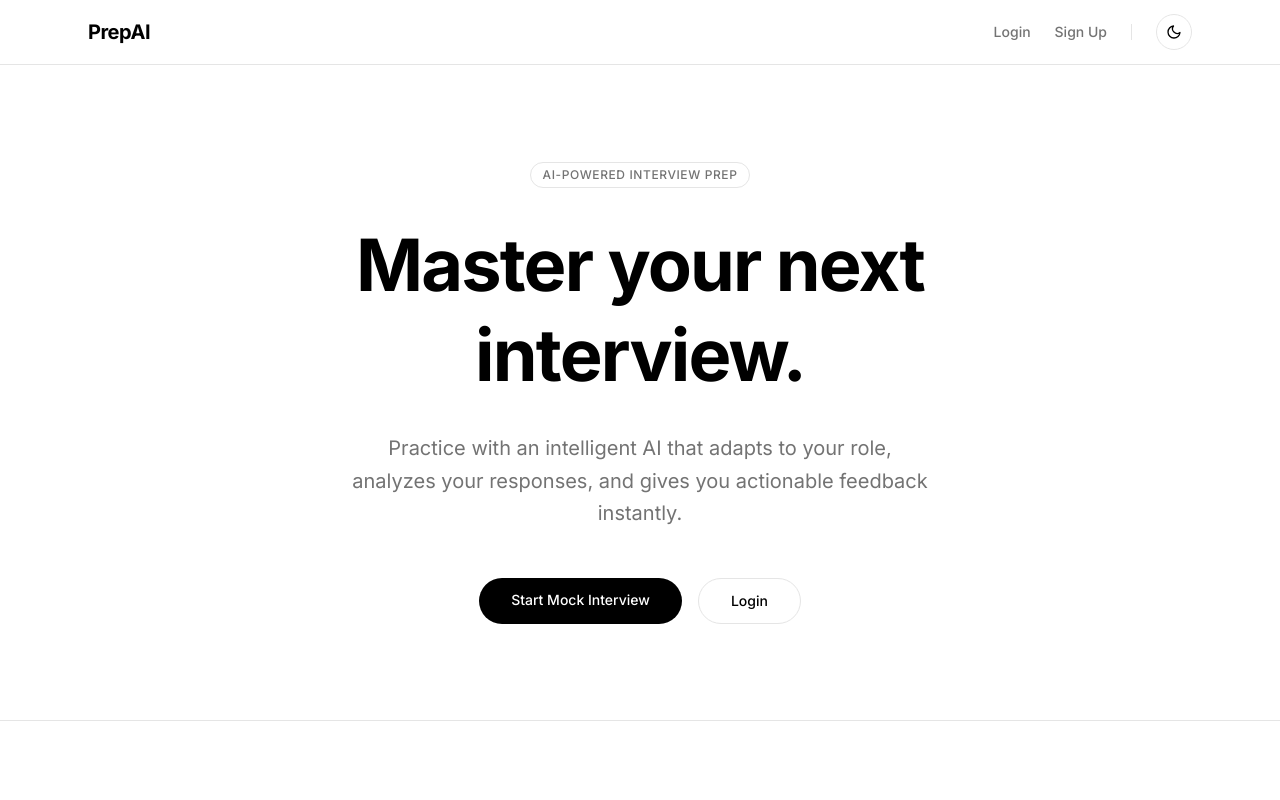
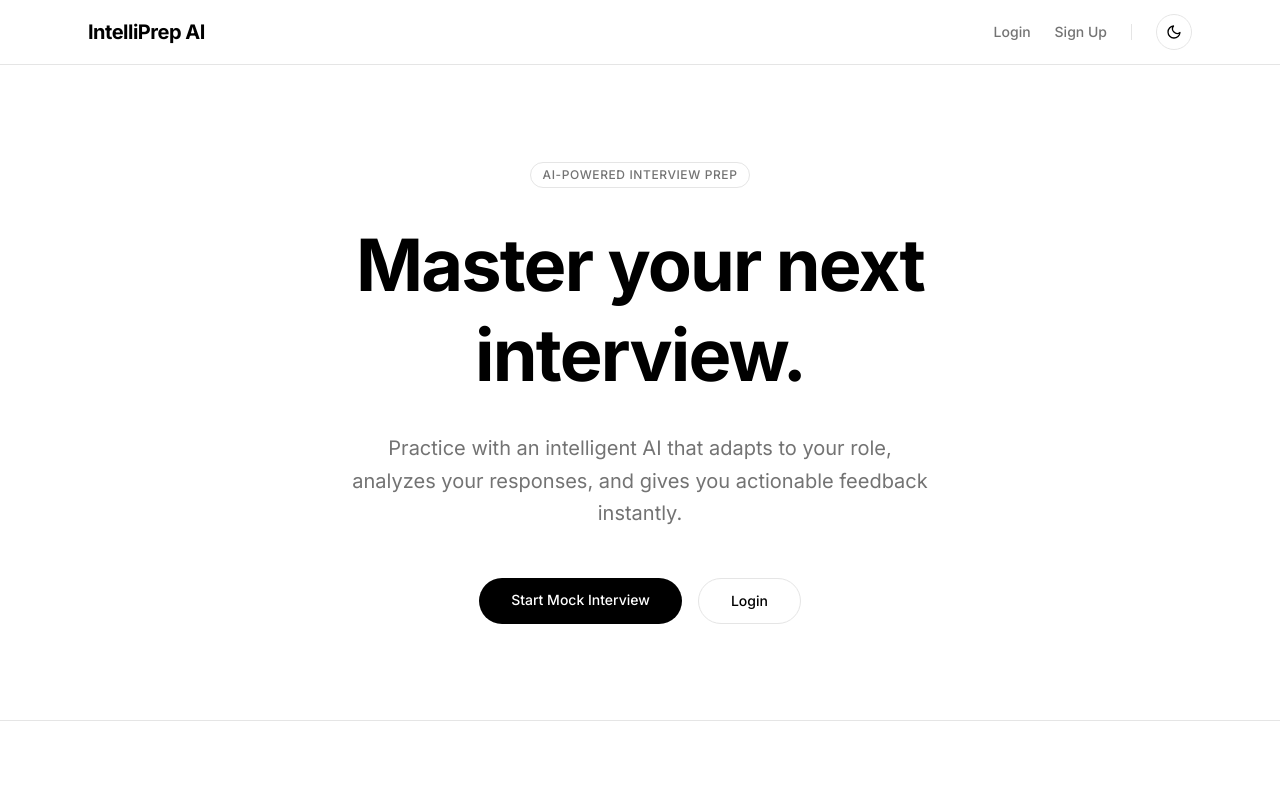
Before and after one commit to Dadi-Dinesh/PrepAI, a Next.js app in the folder frontend/: page / in a window 1280 px wide. Shown: the top 800 px of the page. Built offline with nearby package versions, Linux system fonts and the light colour scheme.

Commit message:
readme added

```diff
--- a/frontend/app/components/Footer.js
+++ b/frontend/app/components/Footer.js
@@ -115,7 +115,7 @@ export default function Footer() {
             </button>
           </div>
           <p className="text-sm text-gray-600 dark:text-gray-400">
-            © {new Date().getFullYear()} PrepAI. All rights reserved.
+            © {new Date().getFullYear()} IntelliPrep AI. All rights reserved.
           </p>
         </div>
       </div>
--- a/frontend/app/components/NavBar.js
+++ b/frontend/app/components/NavBar.js
@@ -11,7 +11,7 @@ export default function Navbar() {
     <nav className="w-full border-b border-[var(--border)] sticky top-0 z-50 bg-[var(--background)]/80 backdrop-blur-md">
       <div className="max-w-6xl mx-auto px-6 h-16 flex justify-between items-center">
         <Link href="/" className="text-xl font-bold tracking-tight">
-          PrepAI
+          IntelliPrep AI
         </Link>
 
         <div className="flex items-center gap-6">
--- a/frontend/app/interview/page.js
+++ b/frontend/app/interview/page.js
@@ -3,6 +3,7 @@
 import { useEffect, useRef, useState } from "react";
 import Link from "next/link";
 import ThemeToggle from "../components/ThemeToggle";
+import Navbar from "../components/NavBar";
 
 const QUESTIONS = [
   "Tell me about yourself and your experience relevant to this role.",
@@ -127,14 +128,7 @@ export default function InterviewPage() {
   return (
     <div className="min-h-screen flex flex-col">
       {/* Minimal Navbar */}
-      <header className="border-b border-[var(--border)] sticky top-0 bg-[var(--background)]/80 backdrop-blur-md z-10">
-        <div className="max-w-4xl mx-auto px-6 h-16 flex items-center justify-between">
-          <Link href="/" className="font-bold tracking-tight">
-            PrepAI
-          </Link>
-          <ThemeToggle />
-        </div>
-      </header>
+      <Navbar />
 
       {/* Content */}
       <main className="flex-1">
--- a/frontend/app/layout.js
+++ b/frontend/app/layout.js
@@ -9,8 +9,8 @@ const inter = Inter({
 });
 
 export const metadata = {
-  title: "PrepAI - Ace Your Next Interview With AI",
-  description: "AI-powered mock interview platform to practice and improve your interview skills",
+  title: "IntelliPrep AI",
+  description: "AI-powered mock interviews",
 };
 
 import { AuthProvider } from "./context/AuthContext";
--- a/frontend/app/page.js
+++ b/frontend/app/page.js
@@ -1,6 +1,7 @@
 "use client";
 
 import Link from "next/link";
+import Navbar from "./components/NavBar";
 import ThemeToggle from "./components/ThemeToggle";
 
 import { useAuth } from "./context/AuthContext";
@@ -11,34 +12,7 @@ export default function Home() {
   return (
     <div className="min-h-screen flex flex-col">
       {/* Navbar */}
-      <nav className="w-full border-b border-[var(--border)] sticky top-0 z-50 bg-[var(--background)]/80 backdrop-blur-md">
-        <div className="max-w-6xl mx-auto px-6 h-16 flex justify-between items-center">
-          <Link href="/" className="text-xl font-bold tracking-tight">
-            PrepAI
-          </Link>
-
-          <div className="flex items-center gap-6">
-            <div className="hidden md:flex items-center gap-6 text-sm font-medium text-[var(--muted)]">
-              {user ? (
-                <Link href="/dashboard" className="hover:text-[var(--foreground)] transition-colors">
-                  Dashboard
-                </Link>
-              ) : (
-                <>
-                  <Link href="/login" className="hover:text-[var(--foreground)] transition-colors">
-                    Login
-                  </Link>
-                  <Link href="/signup" className="hover:text-[var(--foreground)] transition-colors">
-                    Sign Up
-                  </Link>
-                </>
-              )}
-            </div>
-            <div className="w-px h-4 bg-[var(--border)] hidden md:block"></div>
-            <ThemeToggle />
-          </div>
-        </div>
-      </nav>
+      <Navbar />
 
       {/* Hero Section */}
       <main className="flex-1 flex flex-col items-center justify-center px-6 py-24 text-center">
@@ -112,7 +86,7 @@ export default function Home() {
       {/* Simple Footer */}
       <footer className="border-t border-[var(--border)] py-8 text-center">
         <p className="text-xs text-[var(--muted)]">
-          © {new Date().getFullYear()} PrepAI. All rights reserved.
+          © {new Date().getFullYear()} IntelliPrep AI. All rights reserved.
         </p>
       </footer>
     </div>
--- a/frontend/app/profile/page.js
+++ b/frontend/app/profile/page.js
@@ -2,6 +2,7 @@
 
 import { useState, useEffect } from "react";
 import Link from "next/link";
+import Navbar from "../components/NavBar";
 import ThemeToggle from "../components/ThemeToggle";
 import { Trash2 } from "lucide-react";
 import Footer from "../components/Footer.js";
@@ -163,31 +164,7 @@ export default function ProfilePage() {
   return (
     <div className="min-h-screen flex flex-col bg-white dark:bg-black text-black dark:text-white">
       {/* Navbar */}
-      <header className="border-b border-gray-200 dark:border-gray-800">
-        <div className="max-w-6xl mx-auto px-4 py-4 flex items-center justify-between">
-          <Link href="/" className="text-lg font-semibold">
-            PrepAI
-          </Link>
-          <nav className="hidden md:flex items-center gap-6 text-sm text-gray-600 dark:text-gray-400">
-            <Link href="/dashboard" className="hover:text-black dark:hover:text-white">
-              Dashboard
-            </Link>
-            <Link href="/interview" className="hover:text-black dark:hover:text-white">
-              Interview
-            </Link>
-            <Link href="/profile" className="text-black dark:text-white font-medium">
-              Profile
-            </Link>
-            <button
-              onClick={logout}
-              className="text-gray-600 dark:text-gray-400 hover:text-black dark:hover:text-white"
-            >
-              Logout
-            </button>
-          </nav>
-          <ThemeToggle />
-        </div>
-      </header>
+      <Navbar />
 
       {/* Body */}
       <main className="flex-1">
```
Also changed, not shown: 1 other file (tests, documents, lock files or other folders).
